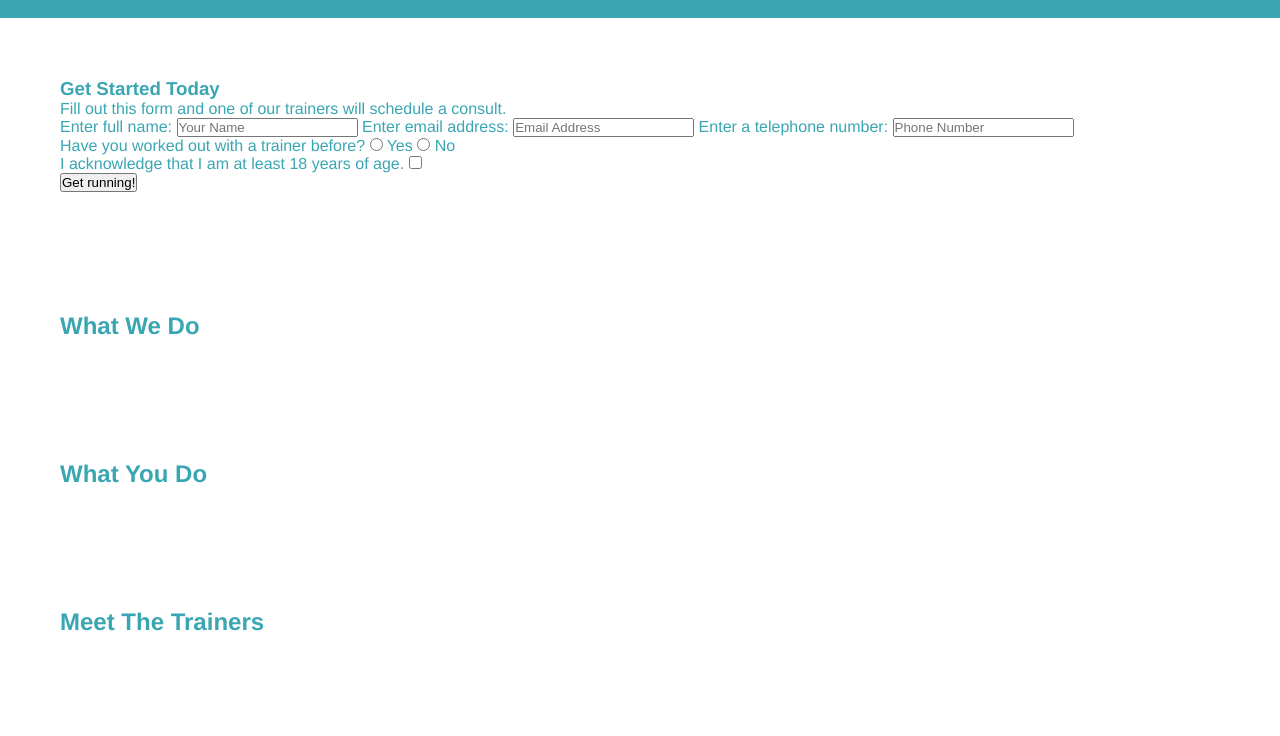
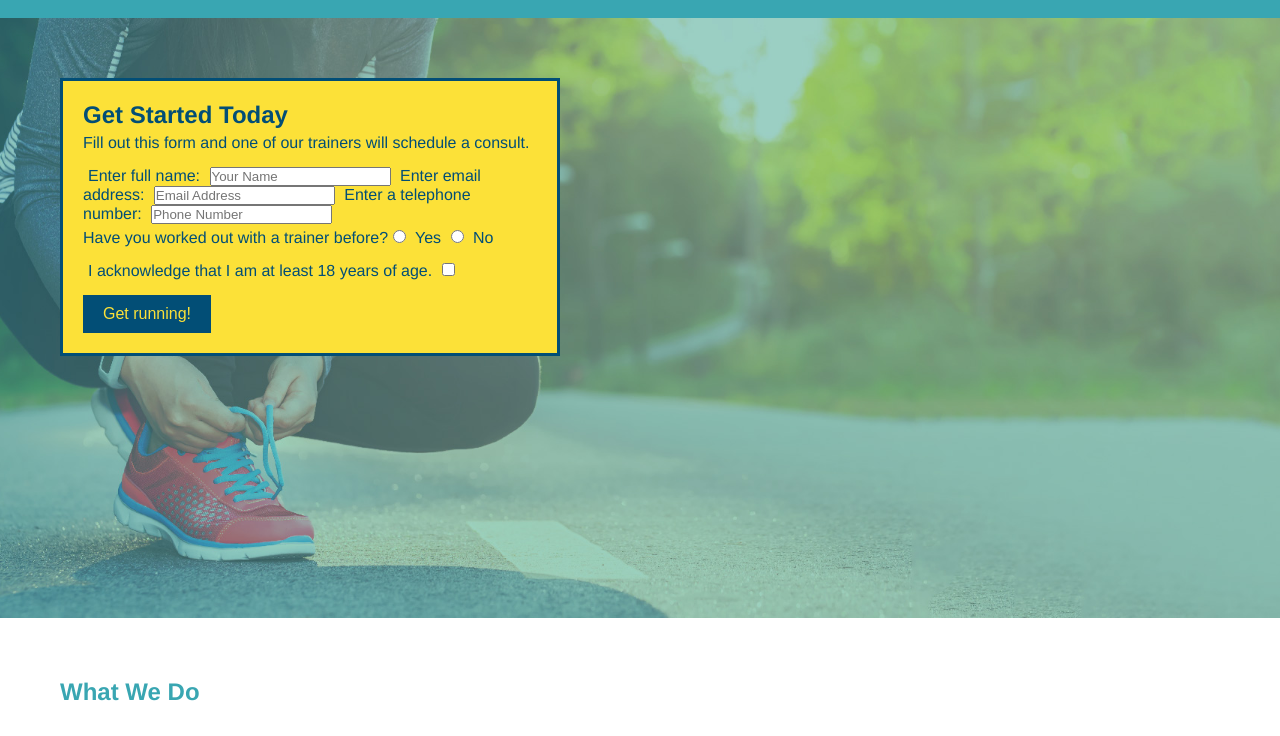
Before and after one commit to utimuraa/run-buddy, a plain HTML site: page index.html in a window 1280 px wide. Shown: the part 64-800 px from the top of the page. Drawn offline with Linux system fonts and the light colour scheme.

Commit message:
save progress

```diff
--- a/Code/style.css
+++ b/assets/css/style.css
@@ -77,5 +77,58 @@ footer div{ /*set privacy policy and copyright positioning -- still too far to t
 
 section{
     padding: 60px;
-    /* background-image: url(); */
+
 }
+
+
+/* Hero styling start */
+.hero{ /*set background image*/
+    background-image: url(../images/hero-bg.jpg);
+    height: 600px;
+    background-size: cover;
+    background-position: center;
+}
+
+/* Hero styling end */
+
+.hero-form{ /*set yellow box for form*/
+background-color:#fce138 ;
+padding: 20px;
+width: 500px;
+color: #024e76;
+border: solid 3px #024e76;
+position: relative ;
+}
+
+.hero-form h3{
+    font-size: 24px;
+    margin: 0;
+}
+
+
+.hero-form p{
+    margin: 5px 0 15px 0;
+
+}
+
+.form-input{
+    border: 1px solid #024e76;
+    display: block;
+    pad: 7px 15px;
+    font-size: 16px;
+    color: #024e76;
+    width: 100%;
+    margin-bottom: 15px;
+}
+
+.hero-form button{
+color: #fce138 ;
+background-color: #024e76;
+border: none;
+padding: 10px 20px;
+font-size: 16px;
+}
+
+.hero-form label{
+    margin: 0 5px;
+}
--- a/Code/index.html
+++ b/index.html
@@ -2,7 +2,7 @@
 <html>
 
 <head>
-    <link rel="stylesheet" href="style.css">
+    <link rel="stylesheet" href="./assets/css/style.css">
     <meta charset="UTF-8" />
     <title> Run Buddy</title>
 </head>
@@ -39,8 +39,8 @@
 
 
     <!-- Start Hero Construction -->
-    <section>
-        <div>
+    <section class="hero">
+        <div class="hero-form">
             <h3>Get Started Today</h3>
             <p>Fill out this form and one of our trainers will schedule a consult.</p>
 
```
Also changed, not shown: assets/images/hero-bg.jpg (renamed from Images/hero-bg.jpg), 2 other files.
